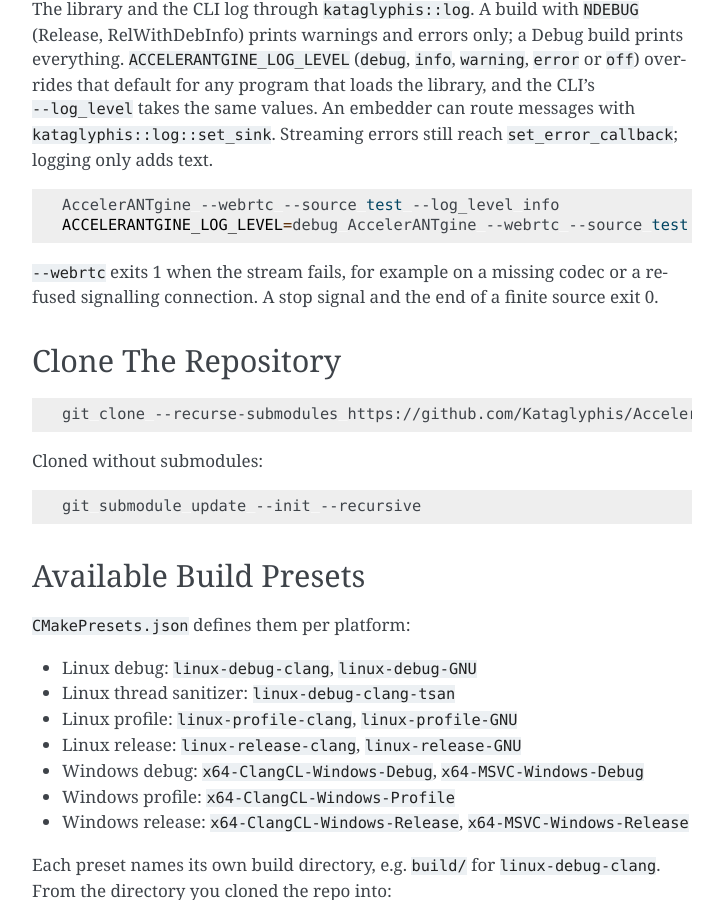
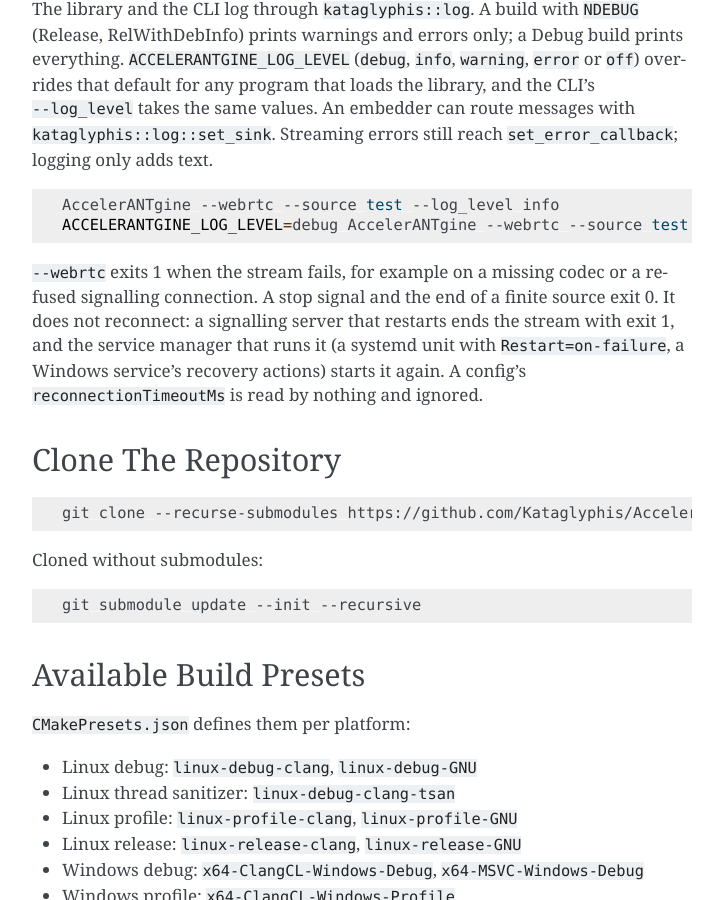
Before and after one commit to Kataglyphis/AccelerANTgine, a Sphinx documentation site: the page built from docs/source/getting_started.rst, in a window 1280 px wide and 900 px high, scrolled down 7060 px. Shown: the whole window, without its empty margins (388-1111 px from the left). Built offline with Sphinx 7.4.7, drawn with Linux system fonts in a browser that asks for light colours.

Commit message:
refactor(config): drop reconnection_timeout_ms, which nothing used
The streamer never reconnected: a restarted signalling server ends it with
exit 1, and the service manager restarts it (owner decision). An old config
with the key still parses.

Co-Authored-By: Claude Opus 5.5 <noreply@anthropic.com>
Claude-Session: https://claude.ai/code/session_01E5kGgEaJSZsVLTrbPW3VLm

```diff
--- a/docs/source/getting_started.rst
+++ b/docs/source/getting_started.rst
@@ -276,7 +276,10 @@ reach ``set_error_callback``; logging only adds text.
    ACCELERANTGINE_LOG_LEVEL=debug AccelerANTgine --webrtc --source test
 
 ``--webrtc`` exits 1 when the stream fails, for example on a missing codec or a refused signalling
-connection. A stop signal and the end of a finite source exit 0.
+connection. A stop signal and the end of a finite source exit 0. It does not reconnect: a signalling
+server that restarts ends the stream with exit 1, and the service manager that runs it (a systemd unit
+with ``Restart=on-failure``, a Windows service's recovery actions) starts it again. A config's
+``reconnectionTimeoutMs`` is read by nothing and ignored.
 
 Clone The Repository
 --------------------
```
Also changed, not shown: BACKLOG.md (+0 -3 lines), CHANGELOG.md (+5 -0 lines), 5 other files.
